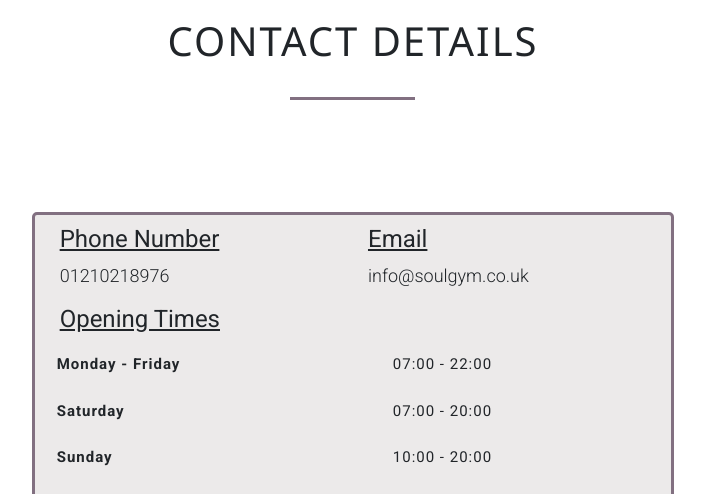
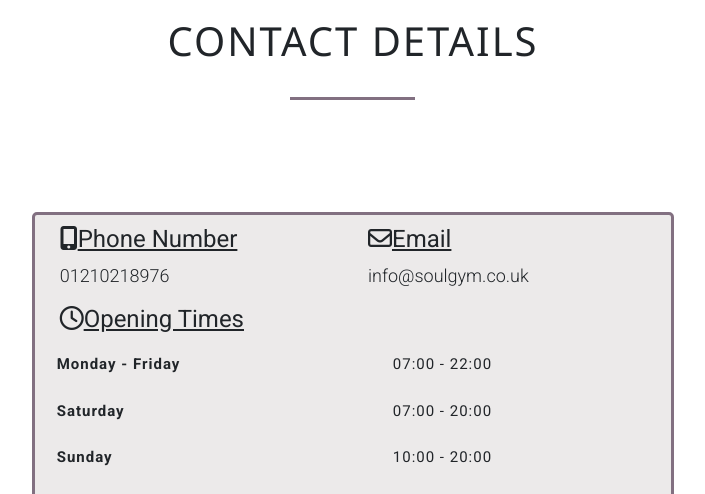
Before and after one commit to Code-Institute-Submissions/milestone-project-75, a plain HTML site: page contact.html in a window 1280 px wide. Shown: the part 1121-1615 px from the top of the page, without its empty margins (287-992 px from the left). Drawn offline with nearby package versions, Linux system fonts and the light colour scheme.

Commit message:
Text colour changed in contact details section to make sections more clear. Icons added alongside titles

```diff
--- a/contact.html
+++ b/contact.html
@@ -130,17 +130,17 @@
                         <div class="container find-us table-bottom">
                             <div class="row">
                                 <div class="col">
-                                    <h3>Phone Number</h3>
+                                    <h3><i class="fas fa-mobile-alt con-icon" aria-hidden="true"></i>Phone Number</h3>
                                     <p>01210218976</p>
                                 </div>
                                 <div class="col email-col">
-                                    <h3>Email</h3>
+                                    <h3><i class="far fa-envelope con-icon" aria-hidden="true"></i>Email</h3>
                                     <p>info@soulgym.co.uk</p>
                                 </div>
                             </div>
                             <div class="row">
                                 <div class="col">
-                                    <h3>Opening Times</h3>
+                                    <h3><i class="far fa-clock con-icon" aria-hidden="true"></i>Opening Times</h3>
                                 </div>
                             </div>
                             <table class="table table-borderless">
@@ -168,6 +168,7 @@
                                     <p>London</p>
                                     <p>SE1 6PN</p>
                                 </div>
+                                <!--Embeded Google map-->
                                 <div class="col g-map">
                                     <iframe
                                         src="https://www.google.com/maps/embed?pb=!1m18!1m12!1m3!1d2483.9166714859875!2d-0.09947578366193578!3d51.49639661932771!2m3!1f0!2f0!3f0!3m2!1i1024!2i768!4f13.1!3m3!1m2!1s0x487604a1a9914d97%3A0xd63cb123d461ebb1!2sRennie%20House%2C%20Bath%20Terrace%2C%20London%20SE1%206PN!5e0!3m2!1sen!2suk!4v1592988741219!5m2!1sen!2suk"
@@ -185,7 +186,7 @@
             </div>
         </section>
         <!--Footer-->
-        <footer class="containter mt-auto" id="footer">
+        <footer class="mt-auto" id="footer">
             <div class="row">
                 <!--Book tour link-->
                 <div class="col-lg-4 footer-align">
```
